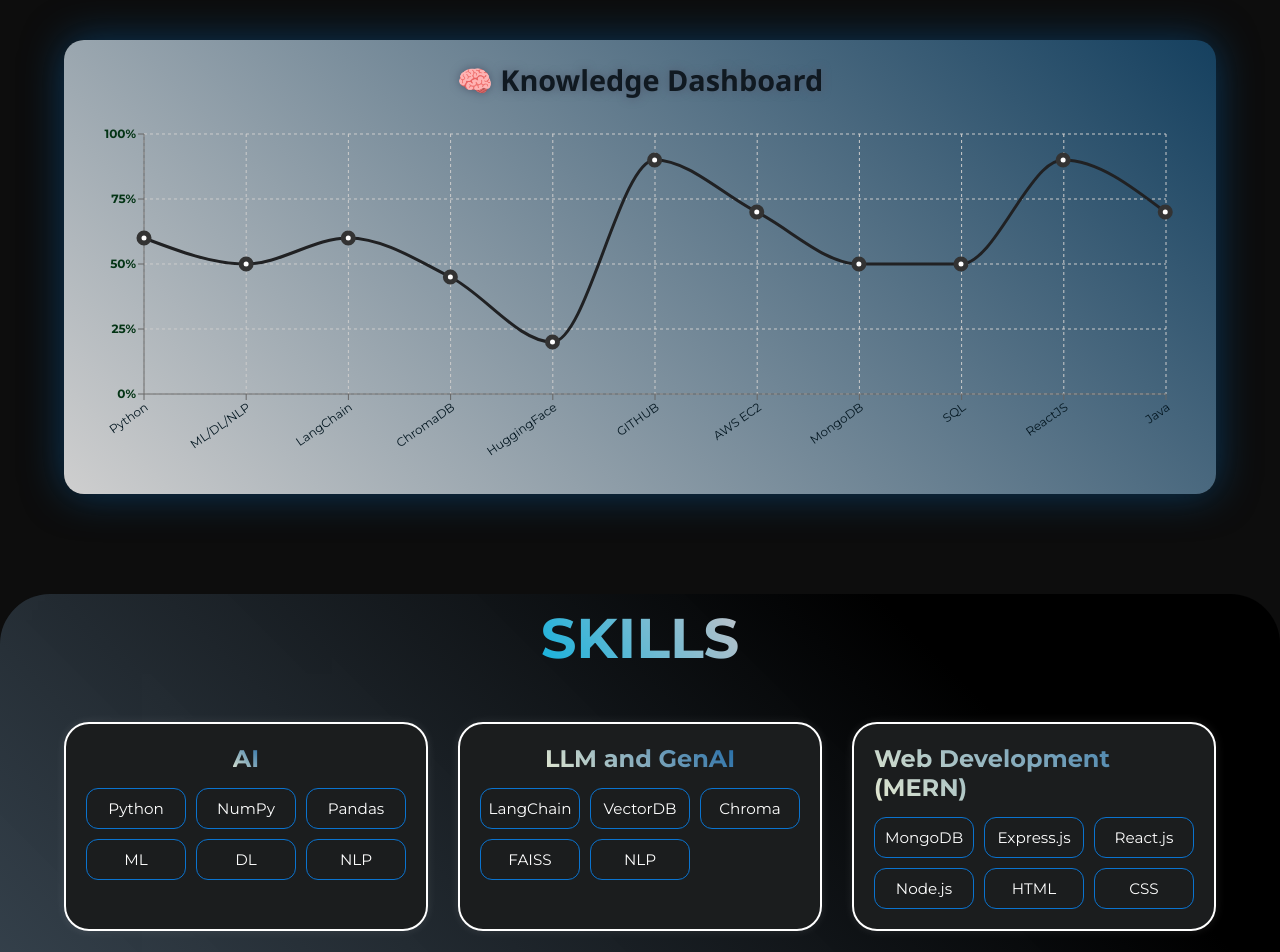
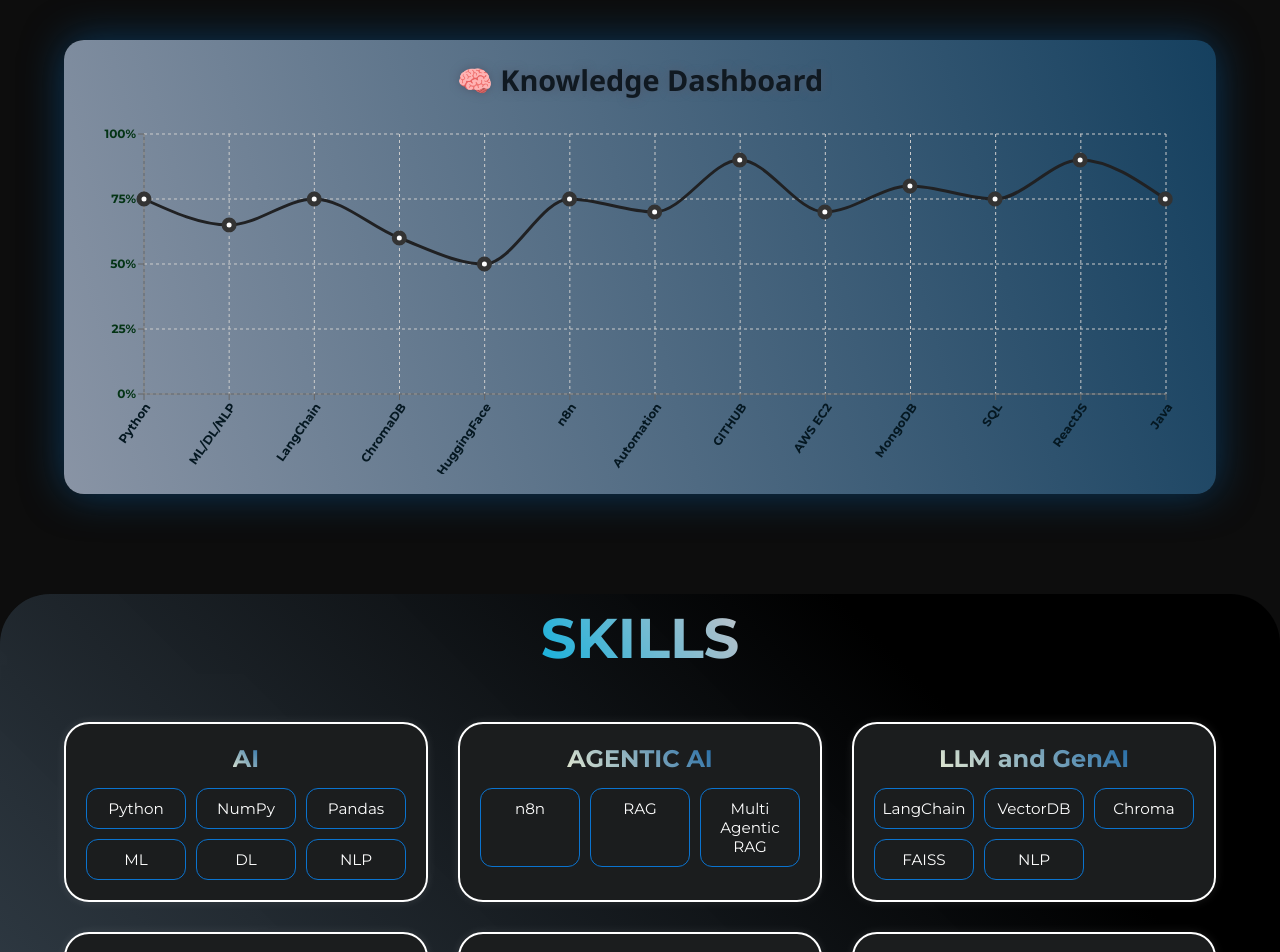
Before and after one commit to Aquibyounis/Portfolio_with_chatbot, a React (Create React App) app in the folder frontchat/: page / in a window 1280 px wide. Shown: the part 1520-2472 px from the top of the page. Built offline with nearby package versions, Linux system fonts and the light colour scheme.

Commit message:
Skills updated

```diff
--- a/frontchat/src/Components/Skills/Skills.jsx
+++ b/frontchat/src/Components/Skills/Skills.jsx
@@ -17,6 +17,15 @@ const Skills = () => {
             <p className='com_p'>ML</p>
             <p className='com_p'>DL</p>
             <p className='com_p'>NLP</p>
+          </div>
+        </span>
+
+        <span className='tech_box'>
+          <h2>AGENTIC AI</h2>
+          <div className="com">
+            <p className='com_p'>n8n</p>
+            <p className='com_p'>RAG</p>
+            <p className='com_p'>Multi Agentic RAG</p>
           </div>
         </span>
 
--- a/frontchat/src/Components/dashboard/dashboard.css
+++ b/frontchat/src/Components/dashboard/dashboard.css
@@ -2,7 +2,7 @@
   max-width: 90%;
   margin: 40px auto;
   padding: 20px;
-  background: linear-gradient(45deg, rgba(255, 255, 255, 0.8), rgb(21, 64, 95));
+  background: linear-gradient(75deg,#8994a5, #15405f);
   border-radius: 20px;
   box-shadow: 0px 0px 40px rgba(9, 83, 143, 0.6);
   transition: all 0.3s ease-in-out;
--- a/frontchat/src/Components/dashboard/dashboard.jsx
+++ b/frontchat/src/Components/dashboard/dashboard.jsx
@@ -11,17 +11,19 @@ import {
 } from 'recharts';
 
 const data = [
-  { skill: 'Python', knowledge: 60 },
-  { skill: 'ML/DL/NLP', knowledge: 50 },
-  { skill: 'LangChain', knowledge: 60 },
-  { skill: 'ChromaDB', knowledge: 45 },
-  { skill: 'HuggingFace', knowledge: 20 },
+  { skill: 'Python', knowledge: 75 },
+  { skill: 'ML/DL/NLP', knowledge: 65 },
+  { skill: 'LangChain', knowledge: 75 },
+  { skill: 'ChromaDB', knowledge: 60 },
+  { skill: 'HuggingFace', knowledge: 50 },
+  { skill: 'n8n', knowledge: 75 },
+  { skill: 'Automation', knowledge: 70 },
   { skill: 'GITHUB', knowledge: 90 },
   { skill: 'AWS EC2', knowledge: 70 },
-  { skill: 'MongoDB', knowledge: 50 },
-  { skill: 'SQL', knowledge: 50 },
+  { skill: 'MongoDB', knowledge: 80 },
+  { skill: 'SQL', knowledge: 75 },
   { skill: 'ReactJS', knowledge: 90 },
-  { skill: 'Java', knowledge: 70 },
+  { skill: 'Java', knowledge: 75 },
 ];
 
 const Dashboard = () => {
@@ -40,10 +42,10 @@ const Dashboard = () => {
             tick={{
               fill: '#051822FF',
               fontSize: 12,
-              fontWeight: '500',
+              fontWeight: '600',
             }}
             interval={0}
-            angle={-35}
+            angle={-55}
             textAnchor="end"
           />
 
```
